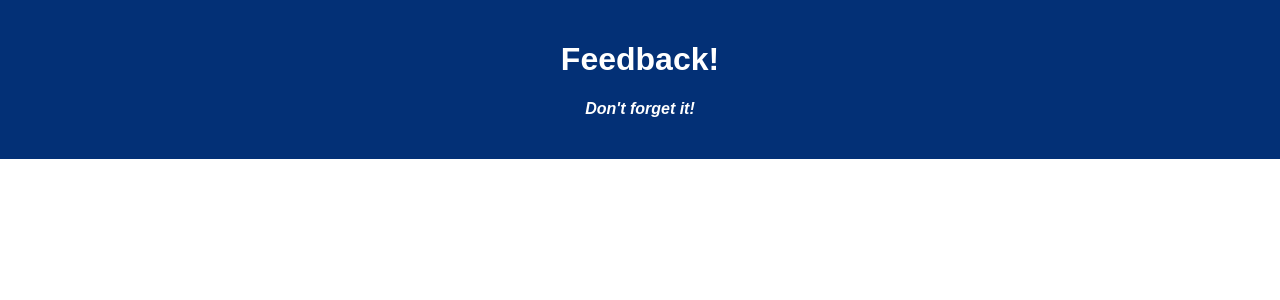
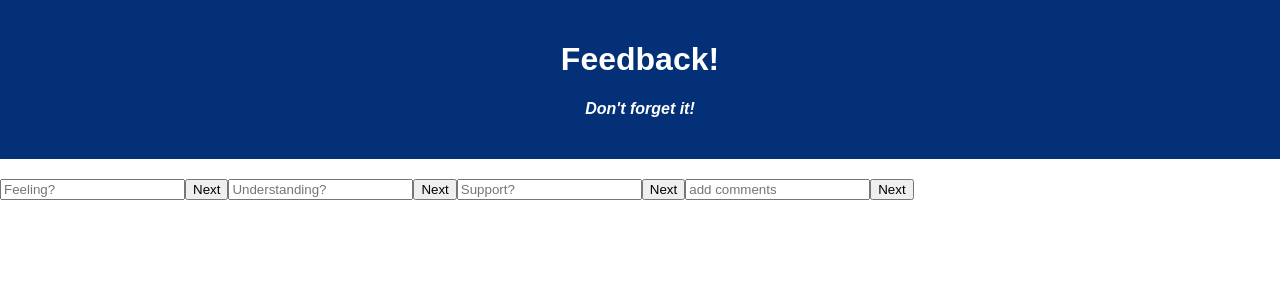
Before and after one commit to KatherineDaugherty/weekend-redux-feedback-loop-1, a React (Create React App) app: page / in a window 1280 px wide. Shown: the top 300 px of the page. Built offline with nearby package versions, Linux system fonts and the light colour scheme.

Commit message:
functioning form that stores inputs in object and dispatches to store reducers

```diff
--- a/src/components/App/App.jsx
+++ b/src/components/App/App.jsx
@@ -3,18 +3,30 @@ import './App.css';
 import React, { useEffect, useState } from "react";
 import { Route, HashRouter as Router, Link } from "react-router-dom";
 import { useDispatch } from "react-redux";
+import FeedbackForm from '../FeedbackForm/FeedbackForm';
 
 function App() {
 
-  const dispatch = useDispatch();
+
 
   return (
+    <Router>
     <div className='App'>
       <header className='App-header'>
         <h1 className='App-title'>Feedback!</h1>
         <h4>Don't forget it!</h4>
       </header>
     </div>
+    <div>
+      <FeedbackForm />
+    </div>
+    <div>
+      {/* <FeedbackReview /> */}
+    </div>
+    <div>
+      {/* <FeedbackSuccess /> */}
+    </div>
+    </Router>
   );
 }
 
--- /dev/null
+++ b/src/components/FeedbackForm/FeedbackForm.jsx
@@ -0,0 +1,130 @@
+import { useState } from "react";
+import { useDispatch, useSelector } from "react-redux";
+import { useHistory } from "react-router-dom";
+
+function FeedbackForm () {
+
+    const dispatch = useDispatch();
+    const history = useHistory();
+
+    const [inputObject, setInputObject] = useState({
+        feeling: "",
+        understanding: "",
+        support: "",
+        comments: "",
+    });
+
+    const handleFeelingChange = (event) => {
+        //console.log("clicked");
+        setInputObject({
+          ...inputObject,
+          feeling: event.target.value,
+        });
+    };
+
+    const handleUnderstandingChange = (event) => {
+        //console.log("clicked");
+        setInputObject({
+          ...inputObject,
+          understanding: event.target.value,
+        });
+    };
+
+    const handleSupportChange = (event) => {
+        //console.log("clicked");
+        setInputObject({
+          ...inputObject,
+          support: event.target.value,
+        });
+    };
+
+    const handleCommentsChange = (event) => {
+        //console.log("clicked");
+        setInputObject({
+          ...inputObject,
+          comments: event.target.value,
+        });
+    };
+
+    const feelingInput = useSelector((store) => store.feelingReducer);
+    const understandingInput = useSelector((store) => store.understandingReducer);
+    const supportInput = useSelector((store) => store.supportReducer);
+    const commentInput = useSelector((store) => store.commentReducer);
+
+    //this may be redundant???? Could maybe just use one reducer??
+    const collectInputs = (event) => {
+
+        event.preventDefault();
+
+        dispatch({
+          type: "ADD_FEELING",
+          payload: inputObject,
+        });
+
+        dispatch({
+            type: "ADD_UNDERSTANDING",
+            payload: inputObject,
+        });
+
+        dispatch({
+            type: "ADD_SUPPORT",
+            payload: inputObject,
+        });
+
+        dispatch({
+            type: "ADD_COMMENT",
+            payload: inputObject,
+        });
+        //this was the for the total price reducer?? don't really understand
+        // dispatch({ type: "CREATE_ORDER", payload: pizzas });
+        // setOrderToAdd({
+        //   name: "",
+        //   address: "",
+        //   city: "",
+        //   zipCode: "",
+        //   type: "",
+        // });
+
+        //history.push("/checkout");
+      };
+
+    return (
+        <form onSubmit={(event) => collectInputs(event)}>
+          <input
+            onChange={handleFeelingChange}
+            type="number"
+            value={inputObject.feeling}
+            placeholder="Feeling?"
+          />
+          <button type="submit">Next</button>
+
+          <input
+            onChange={handleUnderstandingChange}
+            type="number"
+            value={inputObject.understanding}
+            placeholder="Understanding?"
+          />
+          <button type="submit">Next</button>
+
+          <input
+            onChange={handleSupportChange}
+            type="number"
+            value={inputObject.support}
+            placeholder="Support?"
+          />
+          <button type="submit">Next</button>
+
+          <input
+            onChange={handleCommentsChange}
+            type="text"
+            value={inputObject.comments}
+            placeholder="add comments"
+          />
+          <button type="submit">Next</button>
+
+        </form>
+      );
+
+}
+
+export default FeedbackForm;
--- a/src/index.js
+++ b/src/index.js
@@ -15,15 +15,19 @@ import logger from "redux-logger";
 //     </Provider>,
 //     document.getElementById("root")
 //   );
-  registerServiceWorker();
+registerServiceWorker();
 
 //reducer for feeling input **unsure about correct use of objects??
 //how to make it so that the user must input something before moving on?
 const feelingReducer = (state = {}, action) => {
     //if-else statements for different actions
     //action for adding feeling input
+
+    //console.log(action.payload);
     if (action.type === "ADD_FEELING") {
+        console.log(action.payload);
         return { ...state, ...action.payload };
+
         // return { ...action.payload };
     }
     //else return state is required for initial page load, even if user will be required to
```
